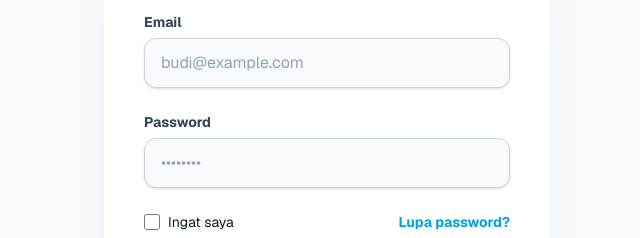
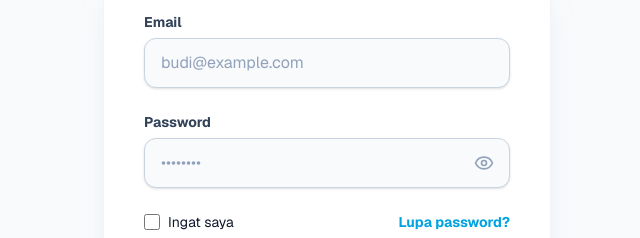
Before and after one commit to logaritma-UBOS/coway-ubos, a Next.js app: page /login in a window 1280 px wide. Shown: the part 315-553 px from the top of the page, without its empty margins (313-953 px from the left). Built offline with nearby package versions, Linux system fonts and the light colour scheme.

Commit message:
feat: add password visibility toggle

```diff
--- a/src/app/login/page.tsx
+++ b/src/app/login/page.tsx
@@ -1,7 +1,7 @@
 "use client";
 
 import Link from 'next/link';
-import { ArrowLeft } from 'lucide-react';
+import { ArrowLeft, Eye, EyeOff } from 'lucide-react';
 import { useState } from 'react';
 import { signIn } from 'next-auth/react';
 import { useRouter } from 'next/navigation';
@@ -10,6 +10,7 @@ export default function Login() {
   const router = useRouter();
   const [loading, setLoading] = useState(false);
   const [error, setError] = useState('');
+  const [showPassword, setShowPassword] = useState(false);
 
   const [formData, setFormData] = useState({
     email: '',
@@ -91,16 +92,25 @@ export default function Login() {
                 Password
               </label>
               <div>
+                <div className="relative">
                   <input
                     id="password"
                     name="password"
-                  type="password"
+                    type={showPassword ? 'text' : 'password'}
                     required
                     value={formData.password}
                     onChange={(e) => setFormData({...formData, password: e.target.value})}
-                  className="appearance-none block w-full px-4 py-3 bg-slate-50 border border-slate-300 text-slate-900 rounded-xl shadow-sm placeholder-slate-400 focus:bg-white focus:outline-none focus:ring-2 focus:ring-[#00A3E0]/50 focus:border-[#00A3E0] transition-all"
+                    className="appearance-none block w-full px-4 py-3 bg-slate-50 border border-slate-300 text-slate-900 rounded-xl shadow-sm placeholder-slate-400 focus:bg-white focus:outline-none focus:ring-2 focus:ring-[#00A3E0]/50 focus:border-[#00A3E0] transition-all pr-12"
                     placeholder="••••••••"
                   />
+                  <button
+                    type="button"
+                    onClick={() => setShowPassword(!showPassword)}
+                    className="absolute inset-y-0 right-0 flex items-center pr-4 text-slate-400 hover:text-slate-600 transition"
+                  >
+                    {showPassword ? <EyeOff size={20} /> : <Eye size={20} />}
+                  </button>
+                </div>
               </div>
             </div>
 
--- a/src/app/register/page.tsx
+++ b/src/app/register/page.tsx
@@ -1,7 +1,7 @@
 "use client";
 
 import Link from 'next/link';
-import { ArrowLeft } from 'lucide-react';
+import { ArrowLeft, Eye, EyeOff } from 'lucide-react';
 import { useState } from 'react';
 import { signIn } from 'next-auth/react';
 import { useRouter } from 'next/navigation';
@@ -10,6 +10,7 @@ export default function Register() {
   const router = useRouter();
   const [loading, setLoading] = useState(false);
   const [error, setError] = useState('');
+  const [showPassword, setShowPassword] = useState(false);
 
   const [formData, setFormData] = useState({
     name: '',
@@ -119,7 +120,16 @@ export default function Register() {
 
             <div>
               <label className="block text-sm font-bold text-slate-700 mb-1.5">Password</label>
-              <input type="password" required value={formData.password} onChange={(e) => setFormData({...formData, password: e.target.value})} className="block w-full px-4 py-3 bg-slate-50 border border-slate-300 text-slate-900 rounded-xl shadow-sm placeholder-slate-400 focus:bg-white focus:outline-none focus:ring-2 focus:ring-[#00A3E0]/50 focus:border-[#00A3E0] transition-all" placeholder="••••••••" />
+              <div className="relative">
+                <input type={showPassword ? 'text' : 'password'} required value={formData.password} onChange={(e) => setFormData({...formData, password: e.target.value})} className="block w-full px-4 py-3 bg-slate-50 border border-slate-300 text-slate-900 rounded-xl shadow-sm placeholder-slate-400 focus:bg-white focus:outline-none focus:ring-2 focus:ring-[#00A3E0]/50 focus:border-[#00A3E0] transition-all pr-12" placeholder="••••••••" />
+                <button
+                  type="button"
+                  onClick={() => setShowPassword(!showPassword)}
+                  className="absolute inset-y-0 right-0 flex items-center pr-4 text-slate-400 hover:text-slate-600 transition"
+                >
+                  {showPassword ? <EyeOff size={20} /> : <Eye size={20} />}
+                </button>
+              </div>
             </div>
 
             <div className="pt-2">
```
Lines whose indentation alone changed are shown as unchanged.
